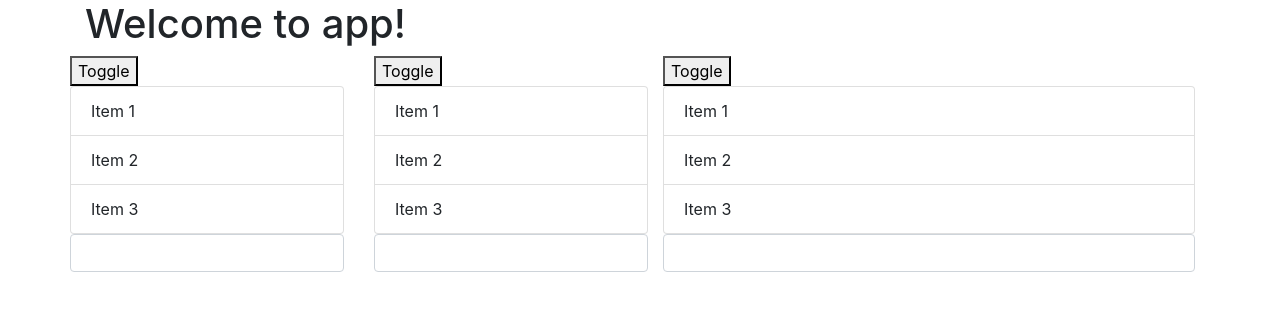
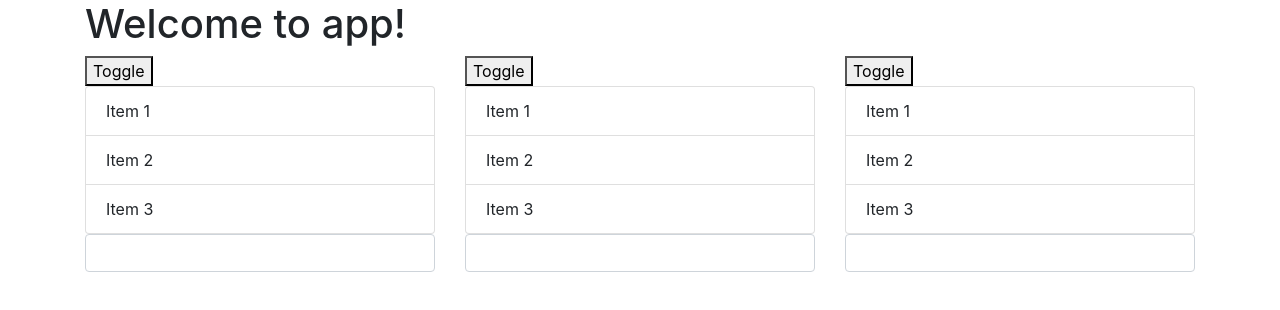
Before and after one commit to ev45ive/eduweb-angular-wzorce, an Angular app: page / in a window 1280 px wide. Shown: the top 310 px of the page. Built offline with nearby package versions, Linux system fonts and the light colour scheme.

Commit message:
2.9. Dyrektywa wstrzykująca - finished

```diff
--- a/src/app/app.component.html
+++ b/src/app/app.component.html
@@ -4,10 +4,10 @@
       <h1>
         Welcome to {{ title }}!
       </h1>
+      {{selected | json}}
 
       <div class="row">
-        <selection-provider class="row">
-
+          <ng-container [(selection)]="selected">
             <div class="col">
               <button (click)="hide = !hide">Toggle</button>
               <items-list *ngIf="!hide"></items-list>
@@ -16,13 +16,11 @@
               <button (click)="hide2 = !hide2">Toggle</button>
               <items-list *ngIf="!hide2"></items-list>
             </div>
-
-        </selection-provider>
-
-        <selection-provider class="col">
+            <div class="col" selection>
               <button (click)="hide3 = !hide3">Toggle</button>
               <items-list *ngIf="!hide3"></items-list>
-        </selection-provider>
+            </div>
+          </ng-container>
       </div>
     </div>
   </div>
--- /dev/null
+++ b/src/app/selection/selection.directive.ts
@@ -0,0 +1,25 @@
+import { Directive, Output, Input } from '@angular/core';
+import { SelectionService } from './selection.service';
+
+@Directive({
+  selector: '[selection]',
+  providers:[
+    SelectionService
+  ]
+})
+export class SelectionDirective {
+
+  constructor(private selection:SelectionService<any>) {}
+
+  @Input('selection')
+  set setSelection(newSelection){
+    this.selection.setSelection(newSelection)
+  }
+
+  @Output()
+  selectionChange = this.selection.selectionChange
+
+  ngOnInit(){
+  }
+
+}
--- a/src/app/shared/shared.module.ts
+++ b/src/app/shared/shared.module.ts
@@ -3,6 +3,7 @@ import { CommonModule } from '@angular/common';
 import { SelectionModule } from '../selection/selection.module';
 import { SelectableDirective } from '../selection/selectable.directive';
 import { SelectionProviderComponent } from '../selection/selection-provider.component';
+import { SelectionDirective } from '../selection/selection.directive';
 
 @NgModule({
   imports: [
@@ -11,7 +12,8 @@ import { SelectionProviderComponent } from '../selection/selection-provider.comp
   ],
   exports:[
     SelectableDirective,
-    SelectionProviderComponent
+    SelectionProviderComponent,
+    SelectionDirective
   ],
   declarations: []
 })
```
Also changed, not shown: src/app/selection/selection.module.ts (+5 -2 lines), 1 other file (tests, documents, lock files or other folders). Lines whose indentation alone changed are shown as unchanged.
